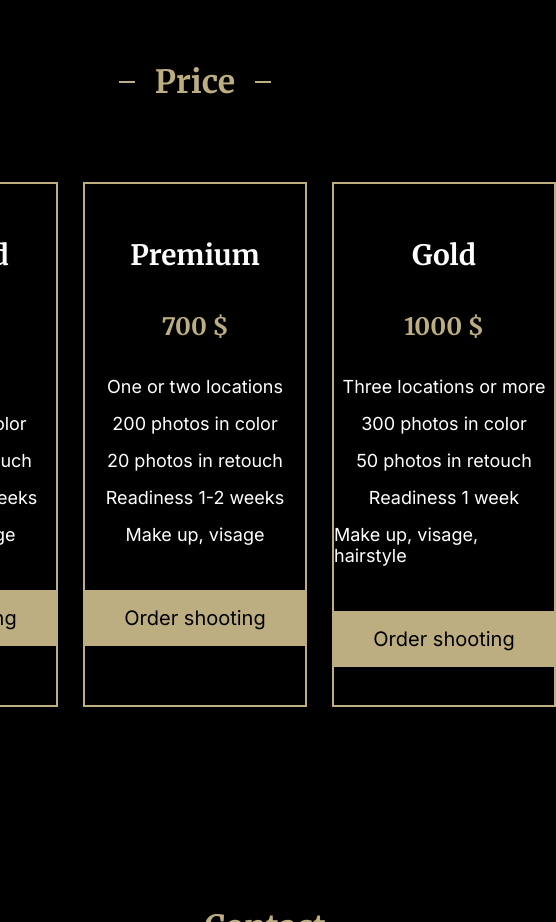
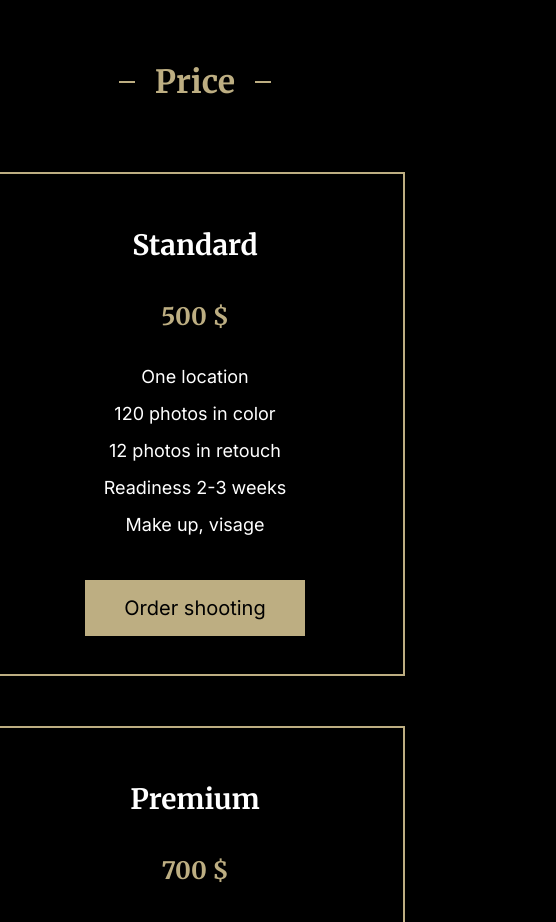
Before and after one commit to KseniaVislova/kseniavislova-JSPRERSSCHOOL, a plain HTML site: page portfolio/index.html in a window 390 px wide. Shown: the part 5940-6862 px from the top of the page, 556 px wide, since content can reach past the window. Drawn offline with Linux system fonts and the light colour scheme.

Commit message:
feat: add styles for adaptive price

```diff
--- a/portfolio/style.css
+++ b/portfolio/style.css
@@ -672,4 +672,18 @@ textarea {
     height: 75px;
     background-size: contain;
   }
+
+  /*Price*/
+
+  .price-list {
+    flex-direction: column;
+    align-items: center;
+    gap: 50px;
+    padding-top: 50px;
+    }
+
+  .price-item  {
+    min-width: 420px;
+    width: 65%;
+  }
 }
```
